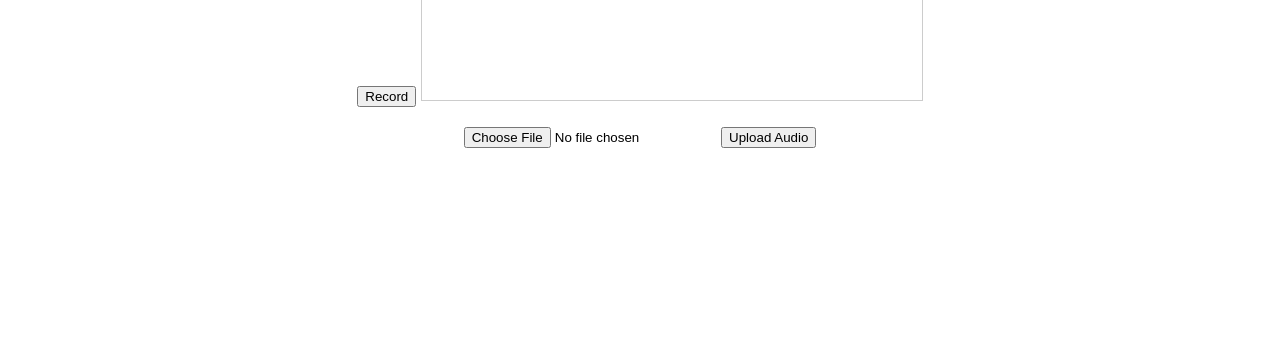
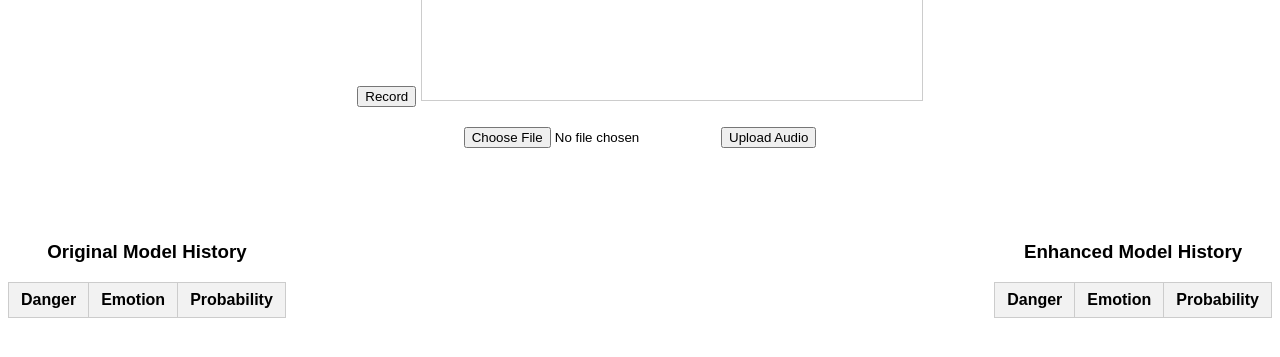
Before and after one commit to louisedawn/GRU_SER_VBDRS, a Flask app: page / in a window 1280 px wide. Shown: the part 233-590 px from the top of the page. Run offline with Flask 3, Linux system fonts and the light colour scheme; lists and menus that the app fills with data are empty.

Commit message:
Update index.html
12/4/2024 - 8:02pm - added 2 history log tables for result history

```diff
--- a/templates/index.html
+++ b/templates/index.html
@@ -15,6 +15,23 @@
         }
         #uploadForm {
             margin-top: 20px;
+        }
+        .table-container {
+            display: flex;
+            justify-content: space-between;
+            margin-top: 20px;
+        }
+        table {
+            border-collapse: collapse;
+            width: 45%;
+        }
+        th, td {
+            border: 1px solid #ccc;
+            padding: 8px 12px;
+            text-align: left;
+        }
+        th {
+            background-color: #f2f2f2;
         }
     </style>
 </head>
@@ -38,10 +55,49 @@
         <input type="file" id="audioFile" name="audio" accept="audio/*">
         <button type="submit">Upload Audio</button>
     </form>
+
     <br><br><br>
+
     <h3 id="result"></h3>
-    <p id="emotion"></p> <!-- Added to display the detected emotion -->
+    <p id="emotion"></p>
     <p id="probability"></p>
+
+    <!-- History Logs -->
+    <div class="table-container">
+        <!-- Original Model History -->
+        <div>
+            <h3>Original Model History</h3>
+            <table id="originalHistory">
+                <thead>
+                    <tr>
+                        <th>Danger</th>
+                        <th>Emotion</th>
+                        <th>Probability</th>
+                    </tr>
+                </thead>
+                <tbody>
+                    <!-- Results will be added here -->
+                </tbody>
+            </table>
+        </div>
+
+        <!-- Enhanced Model History -->
+        <div>
+            <h3>Enhanced Model History</h3>
+            <table id="enhancedHistory">
+                <thead>
+                    <tr>
+                        <th>Danger</th>
+                        <th>Emotion</th>
+                        <th>Probability</th>
+                    </tr>
+                </thead>
+                <tbody>
+                    <!-- Results will be added here -->
+                </tbody>
+            </table>
+        </div>
+    </div>
 
     <script>
         const recordBtn = document.getElementById('recordBtn');
@@ -50,6 +106,8 @@
         const resultText = document.getElementById('result');
         const emotionText = document.getElementById('emotion');
         const probabilityText = document.getElementById('probability');
+        const originalHistory = document.getElementById('originalHistory').getElementsByTagName('tbody')[0];
+        const enhancedHistory = document.getElementById('enhancedHistory').getElementsByTagName('tbody')[0];
         const ctx = canvas.getContext('2d');
 
         let chunks = [];
@@ -80,7 +138,7 @@
                 });
 
                 const data = await response.json();
-                displayResults(data);
+                displayResults(data, selectedModel);
             };
 
             resultText.textContent = '';
@@ -143,18 +201,30 @@
             draw();
         }
 
-        function displayResults(data) {
-            if (data.danger) {
-                resultText.textContent = 'Danger Detected!';
-                resultText.style.color = 'red';
-            } else {
-                resultText.textContent = 'No Danger Detected.';
-                resultText.style.color = 'green';
-            }
+        function displayResults(data, model) {
+            // Determine the danger message and display results
+            const dangerText = data.danger ? 'Danger Detected!' : 'No Danger Detected.';
+            const dangerColor = data.danger ? 'red' : 'green';
+
+            resultText.textContent = dangerText;
+            resultText.style.color = dangerColor;
             emotionText.textContent = `Detected Emotion: ${data.emotion}`;
-            // emotionText.style.color = 'orange';
             probabilityText.textContent = `Probability Rate: ${(data.probability * 100).toFixed(2)}%`;
             probabilityText.style.color = 'blue';
+
+            // Add results to the corresponding history table
+            const newRow = document.createElement('tr');
+            newRow.innerHTML = `
+                <td>${dangerText}</td>
+                <td>${data.emotion}</td>
+                <td>${(data.probability * 100).toFixed(2)}%</td>
+            `;
+
+            if (model === 'original') {
+                originalHistory.appendChild(newRow);
+            } else {
+                enhancedHistory.appendChild(newRow);
+            }
         }
 
         recordBtn.addEventListener('click', () => {
@@ -194,9 +264,8 @@
             resultText.textContent = '';
             emotionText.textContent = '';
             probabilityText.textContent = '';
-    displayResults(data);
+            displayResults(data, selectedModel);
         });
-
     </script>
 </body>
 </html>
```
Lines whose indentation alone changed are shown as unchanged.
